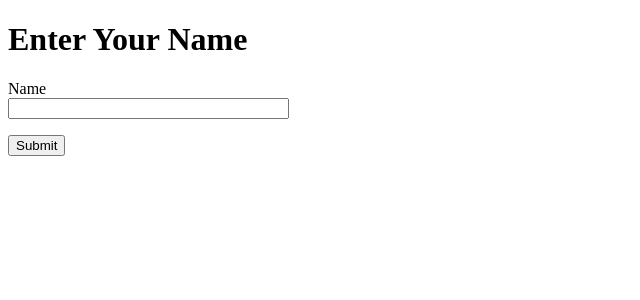
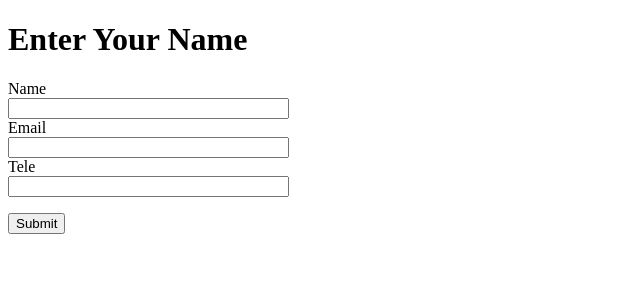
Before and after one commit to codeAKstan/learnFlask, a Flask app: page / in a window 1280 px wide. Shown: the top 300 px of the page, without its empty margins (0-640 px from the left). Run offline with Flask 3, Linux system fonts and the light colour scheme; some libraries are stand-ins or nearby versions.

Commit message:
Added more fields, and changed validators message

```diff
--- a/app.py
+++ b/app.py
@@ -1,6 +1,6 @@
 from flask import Flask, request, render_template, url_for, redirect, flash
 from flask_wtf import FlaskForm
-from wtforms import StringField, SubmitField
+from wtforms import StringField, SubmitField, TelField
 from wtforms.validators import DataRequired
 
 app = Flask(__name__)
@@ -8,6 +8,8 @@ app.config['SECRET_KEY'] = 'mysecretkey'
 
 class NameForm(FlaskForm):
     name = StringField('Name', validators=[DataRequired()])
+    email = StringField('Email', validators=[DataRequired(message="Please enter your email")])
+    number = TelField('Tele', validators=[DataRequired()])
     submit = SubmitField('Submit')
 
 @app.route('/', methods=['POST', 'GET'])
--- a/templates/form_wtf.html
+++ b/templates/form_wtf.html
@@ -25,6 +25,10 @@
         <p>
             {{ form.name.label }}<br>
             {{ form.name(size=32) }}<br>
+            {{ form.email.label }}<br>
+            {{ form.email(size=32) }}<br>
+            {{ form.number.label }}<br>
+            {{ form.number(size=32) }}<br>
             {% if form.name.errors %}
         <ul class="error">
             {% for error in form.name.errors %}
@@ -32,6 +36,23 @@
             {% endfor %}
         </ul>
         {% endif %}
+
+        {% if form.email.errors %}
+        <ul class="error">
+            {% for error in form.email.errors %}
+            <li>{{ error }}</li>
+            {% endfor %}
+        </ul>
+        {% endif %}
+
+        {% if form.number.errors %}
+        <ul class="error">
+            {% for error in form.number.errors %}
+            <li>{{ error }}</li>
+            {% endfor %}
+        </ul>
+        {% endif %}
+
         </p>
         <p>{{ form.submit() }}</p>
     </form>
```
